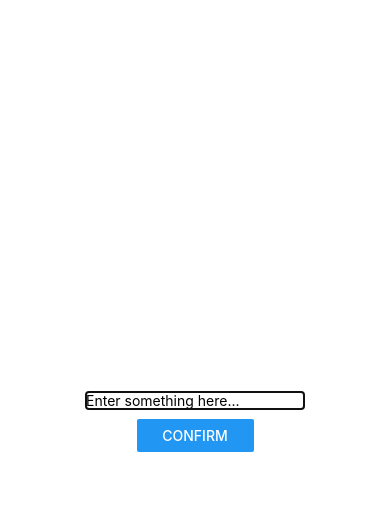
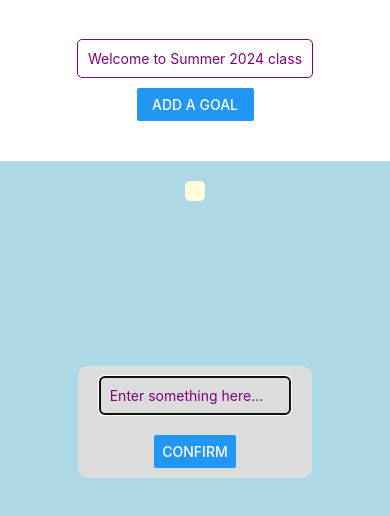
Before and after one commit to Liting-Zhou/summer24, a React Native app: screen / in a window 390 px wide. Both pictures are taken after a click on the button "ADD A GOAL". Shown: the top 516 px of the page. Built offline with nearby package versions, Linux system fonts and the light colour scheme.

Commit message:
finish styling before doing lab2

```diff
--- a/App.js
+++ b/App.js
@@ -38,7 +38,9 @@ export default function App() {
       </View>
       <Input inputHandler={handleInputData} isModalVisible={modalVisible} />
       <View style={styles.bottomContainer}>
-        <Text style={styles.textStyle}>{receivedText}</Text>
+        <View style={styles.textContainer}>
+          <Text style={styles.textStyle}>{receivedText}</Text>
+        </View>
       </View>
       <StatusBar style="auto" />
     </SafeAreaView>
@@ -49,15 +51,19 @@ const styles = StyleSheet.create({
   container: {
     flex: 1,
     backgroundColor: "#fff",
-    // alignItems: "center",
-    justifyContent: "center",
+  },
+  textContainer: {
+    backgroundColor: "lightyellow",
+    borderRadius: 5,
   },
   textStyle: {
     color: "red",
+    // backgroundColor: "lightyellow",
+    padding: 10,
   },
   buttonStyle: {
     width: "30%",
-    // marginTop: 5,
+    marginTop: 10,
   },
   topContainer: {
     flex: 1,
@@ -68,5 +74,6 @@ const styles = StyleSheet.create({
     flex: 4,
     backgroundColor: "lightblue",
     alignItems: "center",
+    padding: 20,
   },
 });
--- a/components/Header.js
+++ b/components/Header.js
@@ -4,7 +4,7 @@ import { Text, View, StyleSheet } from "react-native";
 export default function Header(props) {
   // console.log("Header 5:" props);
   return (
-    <View style={styles.container}>
+    <View>
       <Text style={styles.textStyle}>Welcome to {props.name}</Text>
       {props.children}
     </View>
@@ -12,11 +12,11 @@ export default function Header(props) {
 }
 
 const styles = StyleSheet.create({
-  container: {
-    borderColor: "purple",
-  },
   textStyle: {
     color: "purple",
-    padding: 20,
+    padding: 10,
+    borderColor: "purple",
+    borderWidth: 1,
+    borderRadius: 5,
   },
 });
--- a/components/Input.js
+++ b/components/Input.js
@@ -10,8 +10,9 @@ export default function Input({ inputHandler, isModalVisible }) {
   };
 
   return (
-    <Modal animationType="slide" visible={isModalVisible}>
+    <Modal animationType="slide" visible={isModalVisible} transparent={true}>
       <View style={styles.container}>
+        <View style={styles.popUpContainer}>
           <TextInput
             value={text}
             onChangeText={(newText) => setText(newText)}
@@ -19,10 +20,12 @@ export default function Input({ inputHandler, isModalVisible }) {
             autoFocus={true} // focus when the Input component renders
             onBlur={() => setIsBlurred(true)}
             onFocus={() => setIsBlurred(false)}
+            style={styles.textInputStyle}
           />
           {isBlurred && <Text>Thank you</Text>}
           <View style={styles.buttonStyle}>
             <Button title="Confirm" onPress={handleConfirm} />
+          </View>
         </View>
       </View>
     </Modal>
@@ -32,12 +35,28 @@ export default function Input({ inputHandler, isModalVisible }) {
 const styles = StyleSheet.create({
   container: {
     flex: 1,
-    backgroundColor: "#fff",
+    // backgroundColor: "#fff",
     alignItems: "center",
     justifyContent: "center",
   },
+  popUpContainer: {
+    backgroundColor: "gainsboro",
+    padding: 10,
+    borderRadius: 10,
+    width: "60%",
+    alignItems: "center",
+  },
+  textInputStyle: {
+    width: "90%",
+    borderColor: "purple",
+    borderWidth: 1,
+    padding: 10,
+    marginBottom: 10,
+    borderRadius: 5,
+    color: "purple",
+  },
   buttonStyle: {
-    width: "30%",
+    // width: "30%",
     marginTop: 10,
   },
 });
```
Lines whose indentation alone changed are shown as unchanged.
